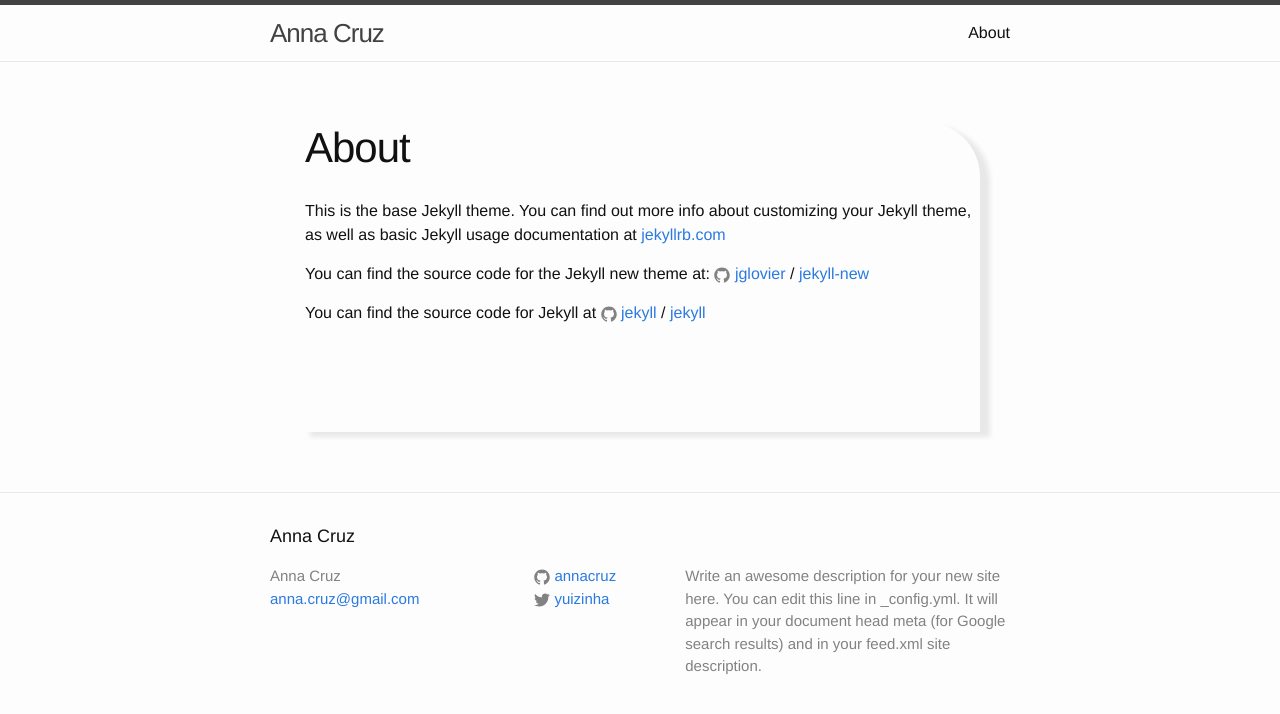
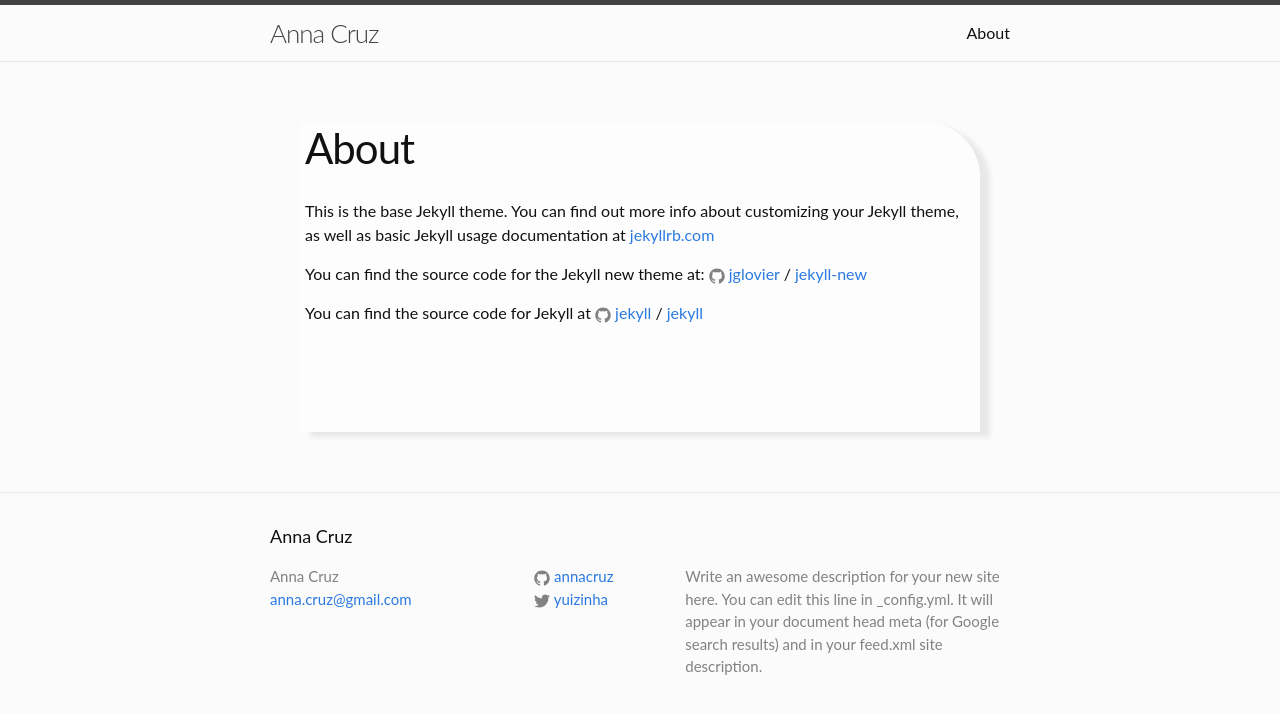
Before and after one commit to annacruz/old-blog, a Jekyll site: the page built from about.md, in a window 1280 px wide. Shown: the top 714 px of the page. Built offline with Jekyll 4.4.1, drawn with Linux system fonts in a browser that asks for light colours.

Commit message:
more layout adjusts

```diff
--- a/_config.yml
+++ b/_config.yml
@@ -17,6 +17,6 @@ baseurl: "" # the subpath of your site, e.g. /blog
 url: "http://yourdomain.com" # the base hostname & protocol for your site
 twitter_username: yuizinha
 github_username:  annacruz
-
+excerpt_separator: <!-- more -->
 # Build settings
 markdown: kramdown
--- a/_posts/2016-01-13-welcome-to-jekyll.markdown
+++ b/_posts/2016-01-13-welcome-to-jekyll.markdown
@@ -3,6 +3,7 @@ layout: post
 title:  "Welcome to Jekyll!"
 date:   2016-01-13 18:56:16 -0200
 categories: jekyll update
+excerpt: Just testing if it's works
 ---
 You’ll find this post in your `_posts` directory. Go ahead and edit it and re-build the site to see your changes. You can rebuild the site in many different ways, but the most common way is to run `jekyll serve`, which launches a web server and auto-regenerates your site when a file is updated.
 
--- a/_posts/categories/index.html
+++ b/_posts/categories/index.html
@@ -24,7 +24,7 @@
 	<link href="/stylesheets/screen.css" media="screen, projection" rel="stylesheet" type="text/css">
 	<link href="/stylesheets/font-awesome.min.css" media="screen, projection" rel="stylesheet" type="text/css">
 	<!--[if lt IE 9]><script src="//html5shiv.googlecode.com/svn/trunk/html5.js"></script><![endif]-->
-	<link href='http://fonts.googleapis.com/css?family=Open+Sans:400italic,400,700' rel='stylesheet' type='text/css'>
+	<link href='https://fonts.googleapis.com/css?family=Lato:400,300' rel='stylesheet' type='text/css'>
 	<script src="//ajax.googleapis.com/ajax/libs/jquery/1.7.2/jquery.min.js"></script>
 	<!--Fonts from Google"s Web font directory at http://google.com/webfonts -->
 <link href="//fonts.googleapis.com/css?family=PT+Serif:regular,italic,bold,bolditalic" rel="stylesheet" type="text/css">
--- a/_sass/_layout.scss
+++ b/_sass/_layout.scss
@@ -205,6 +205,7 @@
     -moz-border-top-right-radius: 55px;
     -webkit-border-top-right-radius: 55px;
     border-top-right-radius: 55px;
+    background-color: $clear-background-color;
 }
 /**
  * Posts
--- a/css/main.scss
+++ b/css/main.scss
@@ -6,7 +6,7 @@
 
 
 // Our variables
-$base-font-family: "Helvetica Neue", Helvetica, Arial, sans-serif;
+$base-font-family: "Lato","Helvetica Neue", Helvetica, Arial, sans-serif;
 $base-font-size:   16px;
 $base-font-weight: 400;
 $small-font-size:  $base-font-size * 0.875;
@@ -15,8 +15,10 @@ $base-line-height: 1.5;
 $spacing-unit:     30px;
 
 $text-color:       #111;
-$background-color: #fdfdfd;
+$background-color: #fbfbfb;
 $brand-color:      #2a7ae2;
+
+$clear-background-color: #fdfdfd;
 
 $grey-color:       #828282;
 $grey-color-light: lighten($grey-color, 40%);
--- a/index.html
+++ b/index.html
@@ -11,6 +11,12 @@ layout: default
         <h2>
           <a class="post-link" href="{{ post.url | prepend: site.baseurl }}">{{ post.title }}</a>
         </h2>
+        <p>
+          {{post.excerpt}}
+        </p>
+        {% for category in post.categories %}
+          {{category}}
+        {% endfor %}
       </div>
     {% endfor %}
 
```
